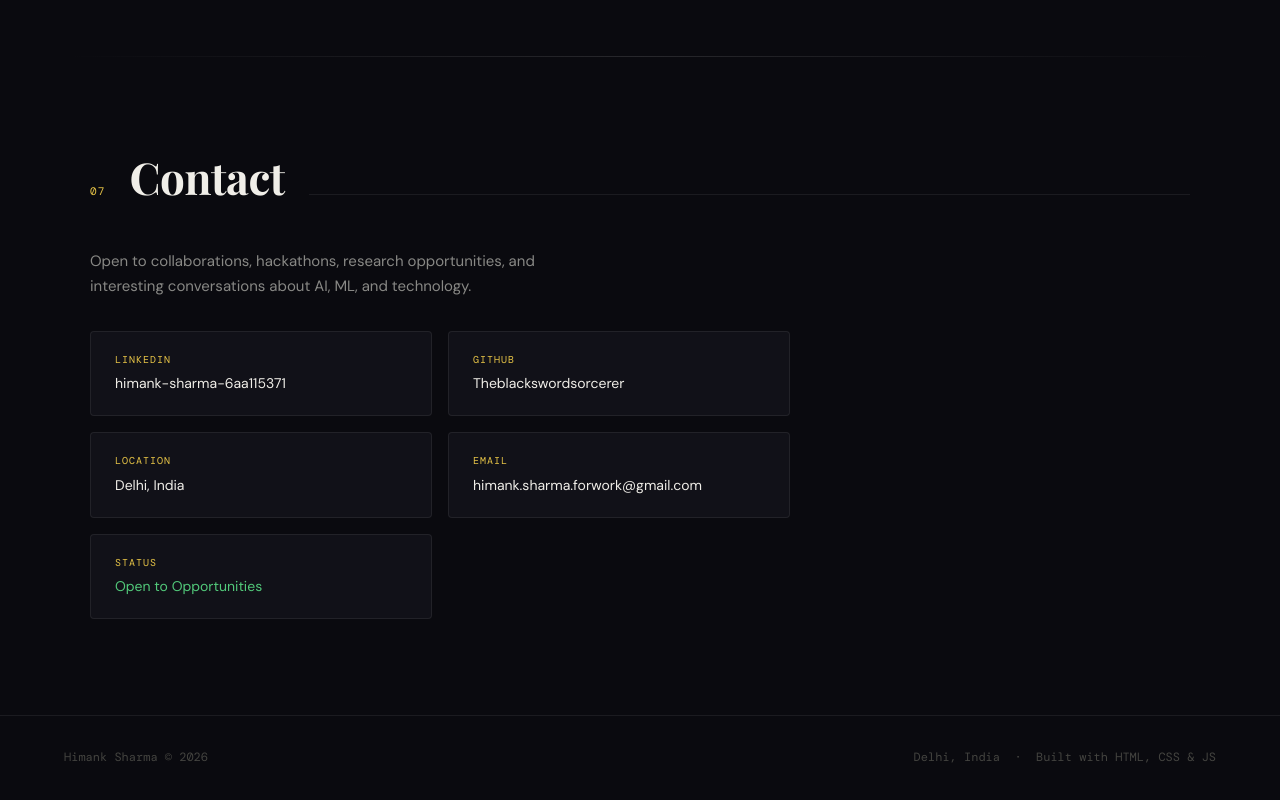
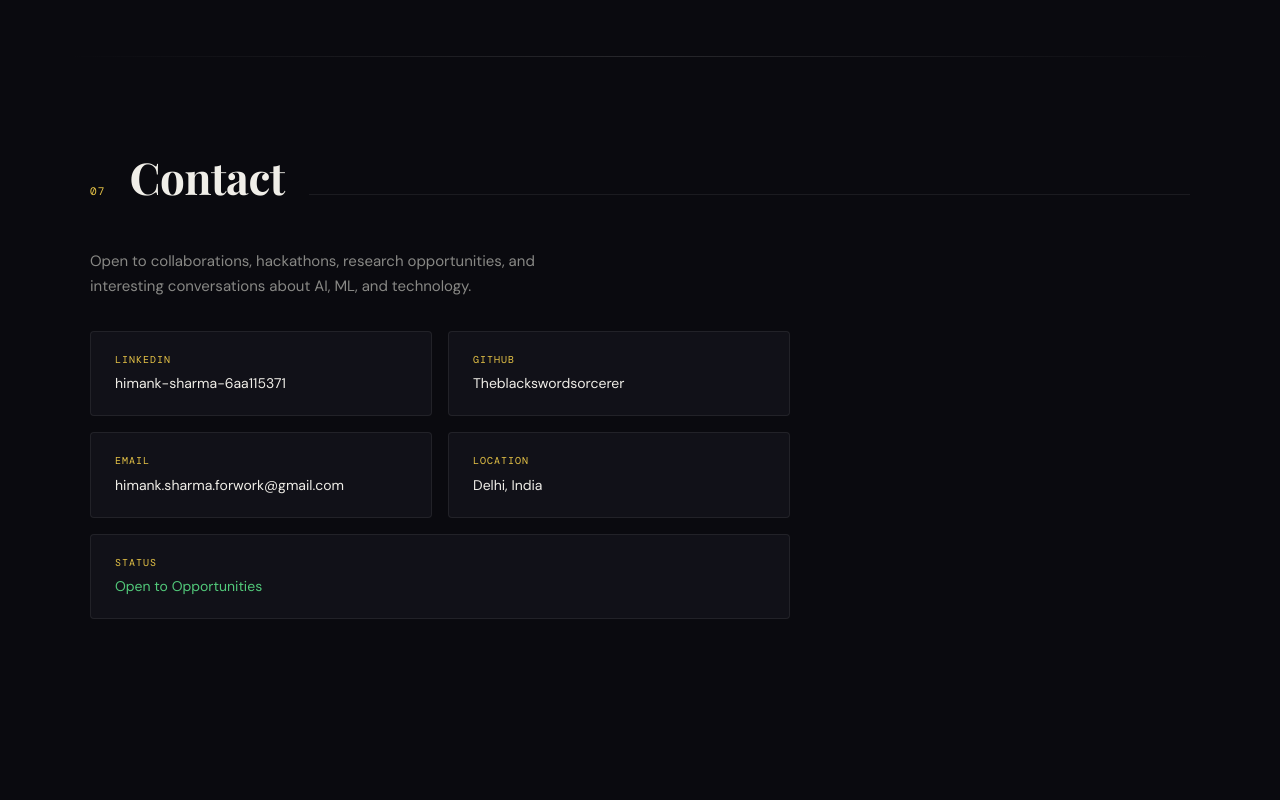
Before and after one commit to Theblackswordsorcerer/Portfolio-website-, a plain HTML site: page index.html in a window 1280 px wide. Shown: the part 7842-8642 px from the top of the page. After the commit the page ends 8557 px from the top, so only its background shows below. Drawn offline with nearby package versions, Linux system fonts and the light colour scheme.

Commit message:
Update index.html

```diff
--- a/index.html
+++ b/index.html
@@ -1191,27 +1191,31 @@
         <div class="contact-platform">GitHub</div>
         <div class="contact-handle">Theblackswordsorcerer</div>
       </a>
+      <a id="email-link" class="contact-item" href="#">
+        <div class="contact-platform">Email</div>
+        <div class="contact-handle" id="email-display">himank.sharma.forwork&#64;gmail&#46;com</div>
+      </a>
       <div class="contact-item" style="cursor: default;">
         <div class="contact-platform">Location</div>
         <div class="contact-handle">Delhi, India</div>
       </div>
-      <a href="mailto:himank.sharma.forwork@gmail.com" class="contact-item">
-        <div class="contact-platform">Email</div>
-        <div class="contact-handle">himank.sharma.forwork@gmail.com</div>
-      </a>
-      <div class="contact-item" style="cursor: default;">
+      <div class="contact-item" style="cursor: default; grid-column: span 2;">
         <div class="contact-platform">Status</div>
         <div class="contact-handle" style="color: var(--green);">Open to Opportunities</div>
       </div>
     </div>
+    <script>
+      (function() {
+        var u = 'himank.sharma.forwork';
+        var d = 'gmail.com';
+        var e = u + '@' + d;
+        var el = document.getElementById('email-link');
+        if (el) el.href = 'mailto:' + e;
+        var disp = document.getElementById('email-display');
+        if (disp) disp.textContent = e;
+      })();
+    </script>
   </div>
 </section>
 
-<!-- FOOTER -->
-<footer>
-  <span>Himank Sharma &copy; 2026</span>
-  <span>Delhi, India &nbsp;·&nbsp; Built with HTML, CSS & JS</span>
-</footer>
-
-</body>
-</html>
+<!-
```
